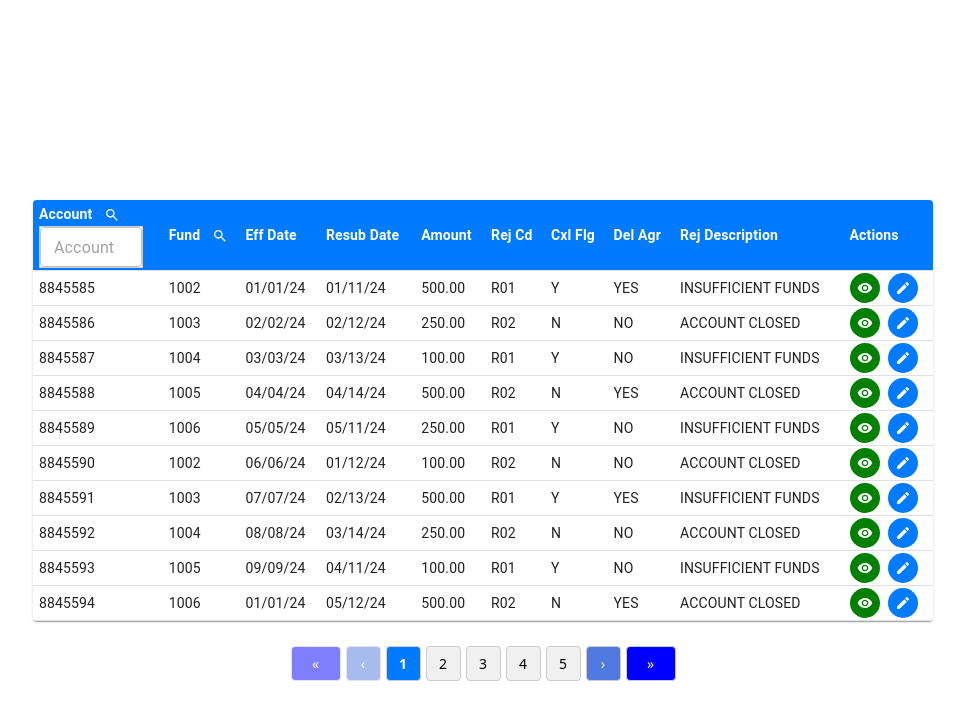
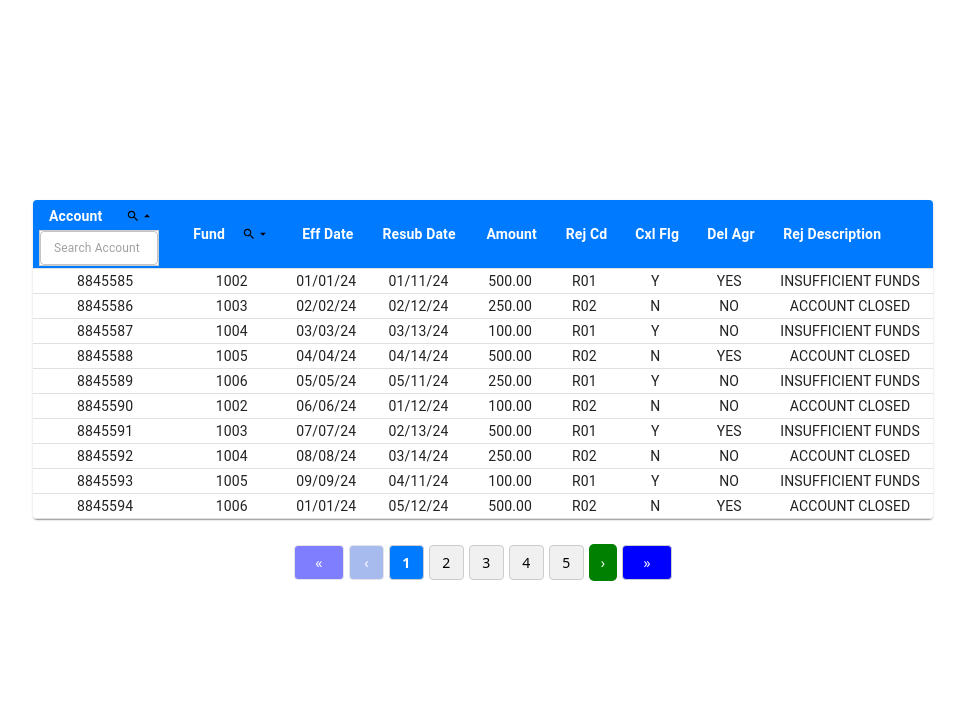
Before and after one commit to adisri06/React_app, a React (Create React App) app: page / in a window 1280 px wide. Both pictures are taken after a click on the button 266 px from the left and 215 px from the top of the page. Shown: the top 720 px of the page, without its empty margins (157-1122 px from the left). Built offline with nearby package versions, Linux system fonts and the light colour scheme.

Commit message:
FInal code

```diff
--- a/src/component/nachaTable/DataTable.css
+++ b/src/component/nachaTable/DataTable.css
@@ -8,8 +8,7 @@
     margin: 200px auto 10px; /* Merge margin properties */
 }
 
-
-/* Table Header with Blue Background */
+/* Table Header */
 .blue-header {
     background-color: #007bff !important;
     color: white !important;
@@ -17,44 +16,59 @@
     position: sticky;
     top: 0;
     z-index: 2;
-    text-align: center;
-    padding: 6px;
+    text-align: center ;
+    padding: 12px 6px !important; /* Increased padding */
+    height: 50px !important; /* Explicitly setting height */
+    vertical-align: middle;
 }
-.table-header {
-    background-color: #007bff !important; /* Blue header */
-    color: white !important;
-    font-weight: bold;
-    position: sticky;
-    top: 0;
-    z-index: 2;
-    text-align: center;
-    padding: 6px;
+.MuiTableCell-root {
+    text-align: center !important;
+    vertical-align: middle !important;
 }
-.header-container {
+/* Header Content */
+.header-content {
     display: flex;
-    flex-direction: column;
     align-items: center;
-    justify-content: center;
-    position: relative;
-    gap: 4px; /* Adjust spacing */
-}
-.search-box {
+    justify-content: flex-start;
+    text-align: center ;
+    gap: 6px;
     width: 100%;
-}
-.search-bar-white {
-    font-size: 12px;
-    width: 90%;
-    padding: 4px;
+    padding-left: 10px;  /* Ensure spacing remains consistent */
 }
 
+/* Search Box */
+.search-box {
+    width: auto; /* Prevent stretching */
+    max-width: 250px;
+    display: flex;
+    align-items: center; /* Ensure proper alignment */
+}
 
-/* Search Input */
+/* Search Bar */
 .search-bar-white {
-    background-color: white !important; /* Ensures search bar is white */
+    background-color: white !important;
     color: black !important;
     border: 1px solid #ccc !important;
-    font-size: 12px;
+    font-size: 14px;
+    width: 120px !important;  /* Fixed width */
+    max-width: 150px;  /* Prevent stretching */
 }
+
+/* Ensure search bar does not push icons */
+.search-container {
+    display: flex;
+    align-items: center;
+    justify-content: left; /* Keep search box aligned */
+    gap: 8px;  /* Maintain spacing */
+}
+.search-icon-wrapper {
+    display: flex;
+    align-items: center !important;
+    justify-content: center !important;
+    width: 100%;
+    min-width: 40px;  /* Ensures space is reserved for the button */
+}
+
 /* Table Cell */
 .MuiTableCell-root {
     padding: 2px 6px !important;
@@ -73,30 +87,25 @@
 }
 
 /* Search Icon */
-.search-icon {
-    padding-left: 10px !important;
-    margin-left: 10px !important;
-    width: 12px !important;
-    height: 12px !important;
+.icon-btn {
+    background-color: #007bff !important;
+    color: black !important;
+    border-radius: 50%;
+    width: 28px; /* Slightly bigger for better UI */
+    height: 28px;
+    display: flex;
+    align-items: center;
+    justify-content: center;
+    border: none;
+    cursor: pointer;
+    margin-left: 5px; /* Add slight spacing from text */
 }
 
-/* Search Input */
-.dynamic-input {
-    margin-top: 2px;
-    padding: 2px;
-    font-size: 12px;
-    width: 100%;
-    min-width: 80px;
+.icon-btn svg {
+    font-size: 14px !important;
 }
 
-/* Action Buttons */
-.action-btn {
-    margin-right: 3px;
-    font-size: 10px;
-    padding: 4px 8px;
-}
-
-/* Pagination & Reset Button in Same Row */
+/* Pagination */
 .pagination-wrapper {
     display: flex;
     justify-content: center;
@@ -105,7 +114,6 @@
     margin-top: 10px;
 }
 
-/* Pagination */
 .pagination {
     display: flex;
     justify-content: center;
@@ -128,39 +136,8 @@
     background-color: #e0e0e0;
 }
 
-/* Highlight the active/current page in blue */
 .pagination .active {
     background-color: #007bff;
     color: white;
     font-weight: bold;
 }
-
-/* Reset Button Styling */
-.reset-btn {
-    padding: 4px 8px !important;
-    font-size: 12px !important;
-    margin-left: 5px;
-}
-.action-btn {
-    padding: 2px !important;  /* Reduce padding */
-    min-width: 30px;  /* Keep button small */
-    width: 30px;
-    height: 30px;
-    display: inline-flex;
-    align-items: center;
-    justify-content: center;
-}
-
-.action-btn + .action-btn {
-    margin-left: 8px; /* Add left padding between buttons */
-}
-
-.action-btn svg {
-    font-size: 16px; /* Reduce icon size */
-}
-
-.table-cell-actions {
-    white-space: nowrap; /* Prevents wrapping */
-    text-align: center; /* Centers icons */
-    padding: 4px 8px; /* Adjust padding */
-}
--- a/src/component/nachaTable/DataTable.jsx
+++ b/src/component/nachaTable/DataTable.jsx
@@ -1,4 +1,5 @@
-import React, { useState, useRef, useEffect, useCallback } from "react";
+/** @format */
+import React, { useState, useEffect, useCallback, useMemo } from "react";
 import {
   Table,
   TableBody,
@@ -10,90 +11,45 @@ import {
   TextField,
   IconButton,
 } from "@mui/material";
-import VisibilityIcon from "@mui/icons-material/Visibility";
 import SearchIcon from "@mui/icons-material/Search";
-import EditIcon from "@mui/icons-material/Edit";
+import ArrowDropDownIcon from "@mui/icons-material/ArrowDropDown";
+import ArrowDropUpIcon from "@mui/icons-material/ArrowDropUp";
 import Pagination from "./Pagination";
 import "./DataTable.css";
 
 const DataTable = ({ columns, data }) => {
-  const [filteredData, setFilteredData] = useState(data);
   const [filters, setFilters] = useState({});
   const [showFilters, setShowFilters] = useState({});
   const [page, setPage] = useState(1);
-  const [rowsPerPage] = useState(10);
-  const columnRefs = useRef({});
-  const [columnWidths, setColumnWidths] = useState({});
-  const timerRef = useRef({});
+  const rowsPerPage = 10;
 
   const searchableColumns = ["account", "fund"];
 
-  const handleActionClick = useCallback((action, row) => {
-    console.log(`API called for ${action}`);
-    console.log("Row Data:", row);
+  /** Toggle Search Box Visibility */
+  const toggleFilter = useCallback((key) => {
+    setShowFilters((prev) => ({ ...prev, [key]: !prev[key] }));
   }, []);
 
-  useEffect(() => {
-    const widths = {};
-    Object.keys(columnRefs.current).forEach((key) => {
-      if (columnRefs.current[key]) {
-        widths[key] = `${columnRefs.current[key].offsetWidth}px`;
-      }
-    });
-    setColumnWidths(widths);
-  }, [columns, data]);
-
-  useEffect(() => {
-    const handleClickOutside = (event) => {
-      if (!event.target.closest(".table-container")) {
-        setShowFilters({});
-      }
-    };
-
-    document.addEventListener("click", handleClickOutside);
-    return () => document.removeEventListener("click", handleClickOutside);
+  /** Handle Search Filtering */
+  const handleFilterChange = useCallback((value, key) => {
+    setFilters((prev) => ({ ...prev, [key]: value }));
+    setPage(1); // Reset pagination on filter change
   }, []);
 
-  const toggleFilter = useCallback((key) => {
-    setShowFilters((prev) => {
-      const newState = { ...prev, [key]: !prev[key] };
-
-      if (newState[key]) {
-        clearTimeout(timerRef.current[key]);
-        timerRef.current[key] = setTimeout(() => {
-          if (!filters[key]) {
-            setShowFilters((prev) => ({ ...prev, [key]: false }));
-          }
-        }, 10000);
-      }
-
-      return newState;
-    });
-  }, [filters]);
-
-  const handleFilterChange = useCallback((value, key) => {
-    const newFilters = { ...filters, [key]: value };
-    setFilters(newFilters);
-
-    if (value) {
-      clearTimeout(timerRef.current[key]);
-    } else {
-      timerRef.current[key] = setTimeout(() => {
-        setShowFilters((prev) => ({ ...prev, [key]: false }));
-      }, 5000);
-    }
-
-    const newData = data.filter((row) =>
-      Object.keys(newFilters).every((col) =>
-        row[col]?.toString().toLowerCase().includes(newFilters[col]?.toLowerCase() || "")
+  /** Memoized Filtered Data */
+  const filteredData = useMemo(() => {
+    return data.filter((row) =>
+      Object.keys(filters).every((col) =>
+        row[col]?.toString().toLowerCase().includes(filters[col]?.toLowerCase() || "")
       )
     );
-    setFilteredData(newData);
-    setPage(1);
   }, [data, filters]);
 
-  const totalPages = Math.ceil(filteredData.length / rowsPerPage);
-  const displayedData = filteredData.slice((page - 1) * rowsPerPage, page * rowsPerPage);
+  /** Paginate Displayed Data */
+  const displayedData = useMemo(() => {
+    const startIndex = (page - 1) * rowsPerPage;
+    return filteredData.slice(startIndex, startIndex + rowsPerPage);
+  }, [filteredData, page, rowsPerPage]);
 
   return (
     <>
@@ -102,48 +58,45 @@ const DataTable = ({ columns, data }) => {
           <TableHead>
             <TableRow>
               {columns.map((col) => (
-                <TableCell key={col.key} ref={(el) => (columnRefs.current[col.dataIndex] = el)} className="blue-header">
+                <TableCell key={col.key} className="blue-header">
   <div className="header-content">
     <strong>{col.title}</strong>
+
     {searchableColumns.includes(col.dataIndex) && (
-                      <IconButton size="small" className="search-icon" onClick={() => toggleFilter(col.dataIndex)}>
-                        <SearchIcon style={{ fontSize: "16px" }} />
+      <div className="search-icon-wrapper">
+        <IconButton size="small" className="icon-btn" onClick={() => toggleFilter(col.dataIndex)}>
+          <SearchIcon />
+          {showFilters[col.dataIndex] ? <ArrowDropUpIcon /> : <ArrowDropDownIcon />}
         </IconButton>
+      </div>
     )}
   </div>
+
   {showFilters[col.dataIndex] && (
+    <div className="search-container">
       <TextField
         variant="outlined"
         size="small"
-                      placeholder={`${col.title}`}
+        placeholder={`Search ${col.title}`}
         value={filters[col.dataIndex] || ""}
         onChange={(e) => handleFilterChange(e.target.value, col.dataIndex)}
-                      className="dynamic-input search-bar-white"
-                      style={{ width: columnWidths[col.dataIndex] || "100%" }}
-
+        className="search-bar-white"
+        InputProps={{
+            style: { fontSize: '12px' }, // Reduces font size globally
+          }}
       />
+    </div>
   )}
 </TableCell>
               ))}
-              <TableCell className="blue-header">
-                <strong>Actions</strong>
-              </TableCell>
             </TableRow>
           </TableHead>
-          <TableBody className="table-body">
+          <TableBody>
             {displayedData.map((row) => (
               <TableRow key={row.key} className="hovered-row">
                 {columns.map((col) => (
                   <TableCell key={col.key}>{row[col.dataIndex]}</TableCell>
                 ))}
-                <TableCell className="table-cell-actions">
-                  <IconButton size="small" className="action-btn" title="View" onClick={() => handleActionClick("View", row)}>
-                    <VisibilityIcon style={{ fontSize: "16px" }} />
-                  </IconButton>
-                  <IconButton size="small" className="action-btn" title="Modify" onClick={() => handleActionClick("Modify", row)}>
-                    <EditIcon style={{ fontSize: "16px" }} />
-                  </IconButton>
-                </TableCell>
               </TableRow>
             ))}
           </TableBody>
@@ -151,7 +104,7 @@ const DataTable = ({ columns, data }) => {
       </TableContainer>
 
       <div className="pagination-wrapper">
-        <Pagination currentPage={page} totalPages={totalPages} onPageChange={setPage} />
+        <Pagination currentPage={page} totalPages={Math.ceil(filteredData.length / rowsPerPage)} onPageChange={setPage} />
       </div>
     </>
   );
--- a/src/component/nachaTable/Pagination.jsx
+++ b/src/component/nachaTable/Pagination.jsx
@@ -30,7 +30,7 @@ const Pagination = ({ currentPage, totalPages, onPageChange }) => {
       {displayedPages.map((pg) => (
         <button
           key={pg}
-          className={`pagination-button ${currentPage === pg ? "active" : ""}`}
+          className={`pagination-button ${currentPage === pg ? " active" : ""}`}
           onClick={() => onPageChange(pg)}
         >
           {pg}
@@ -39,7 +39,7 @@ const Pagination = ({ currentPage, totalPages, onPageChange }) => {
 
       {/* Next Button */}
       <button
-        className="pagination-button-next"
+        className="pagination-button-next==="
         onClick={() => onPageChange(currentPage + 1)}
         disabled={currentPage === totalPages}
       >
```
Lines whose indentation alone changed are shown as unchanged.
